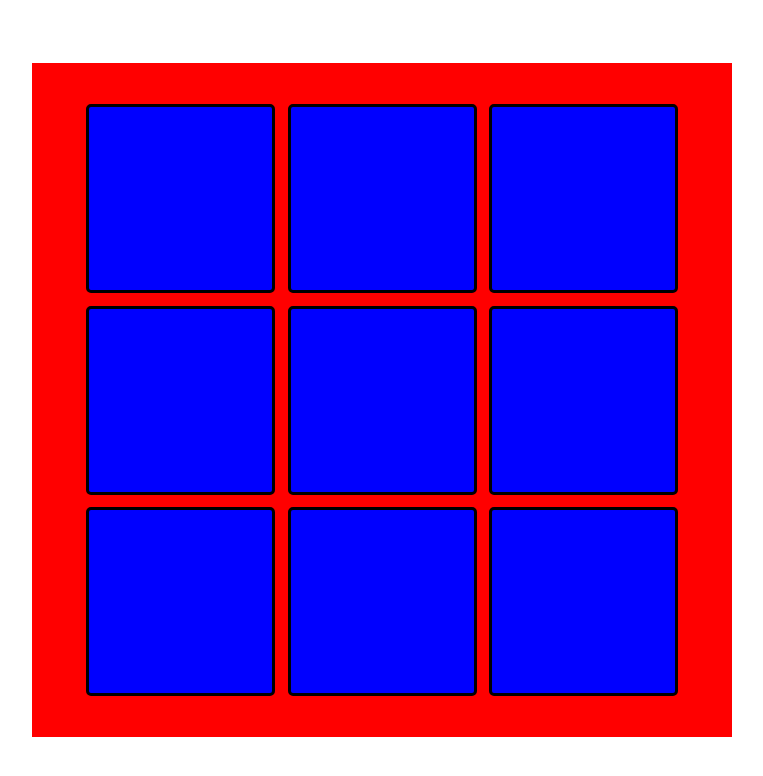
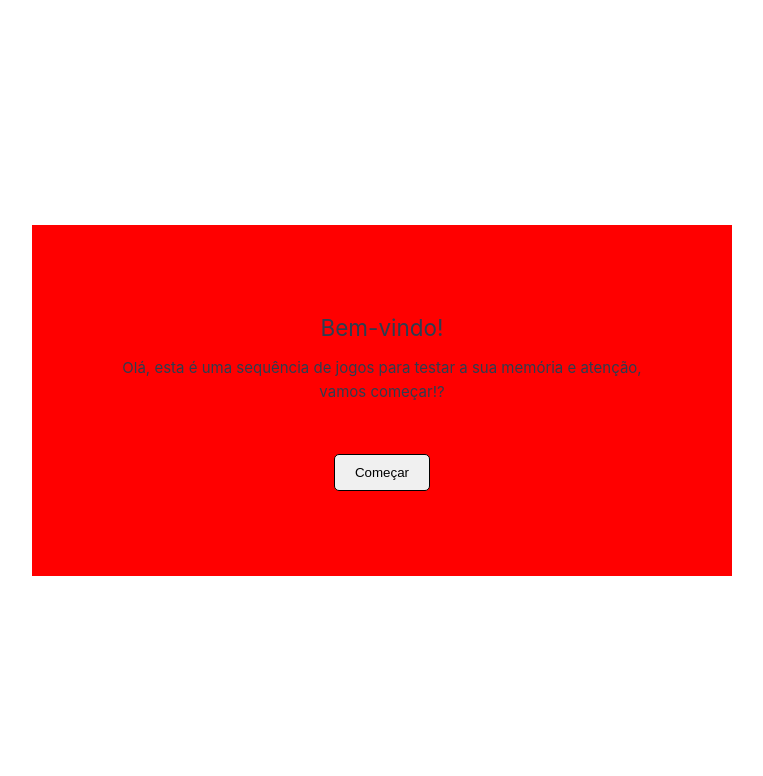
Before and after one commit to jvbfelix/memorizationTest, a Vue app: page / in a window 1280 px wide. Shown: the top 776 px of the page, without its empty margins (258-1021 px from the left). Built offline with nearby package versions, Linux system fonts and the light colour scheme.

Commit message:
✨ feat(gameview): integra troca de componentes

```diff
--- a/src/views/GameView.vue
+++ b/src/views/GameView.vue
@@ -1,9 +1,35 @@
 <script setup lang="ts">
 import MemorizationGame from '@/components/MemorizationGame.vue'
+import SequencesGame from '@/components/SequencesGame.vue'
+import HuntingWords from '@/components/HuntingWords.vue'
+import PresentationSection from '@/components/PresentationSection.vue'
+import { reactive } from 'vue'
+import TimerTile from '@/components/TimerTile.vue'
+
+let game = reactive({ presentation: 0, active: false })
+const nextGame = () => {
+  if (game.presentation == 0) {
+    game.presentation++
+  } else if (game.presentation < 4) {
+    game.presentation++
+    game.active = true
+  } else {
+    game.presentation = 0
+    game.active = false
+  }
+}
+
+const finishGame = () => {
+  game.active = false
+}
 </script>
 
 <template>
   <main>
-    <MemorizationGame />
+    <PresentationSection v-if="!game.active" :game="game.presentation" :startGame="nextGame" />
+    <TimerTile v-if="game.active" :limit="100" :endGame="finishGame" />
+    <MemorizationGame v-if="game.active && game.presentation == 2" />
+    <SequencesGame v-if="game.active && game.presentation == 3" />
+    <HuntingWords v-if="game.active && game.presentation == 4" />
   </main>
 </template>
```
